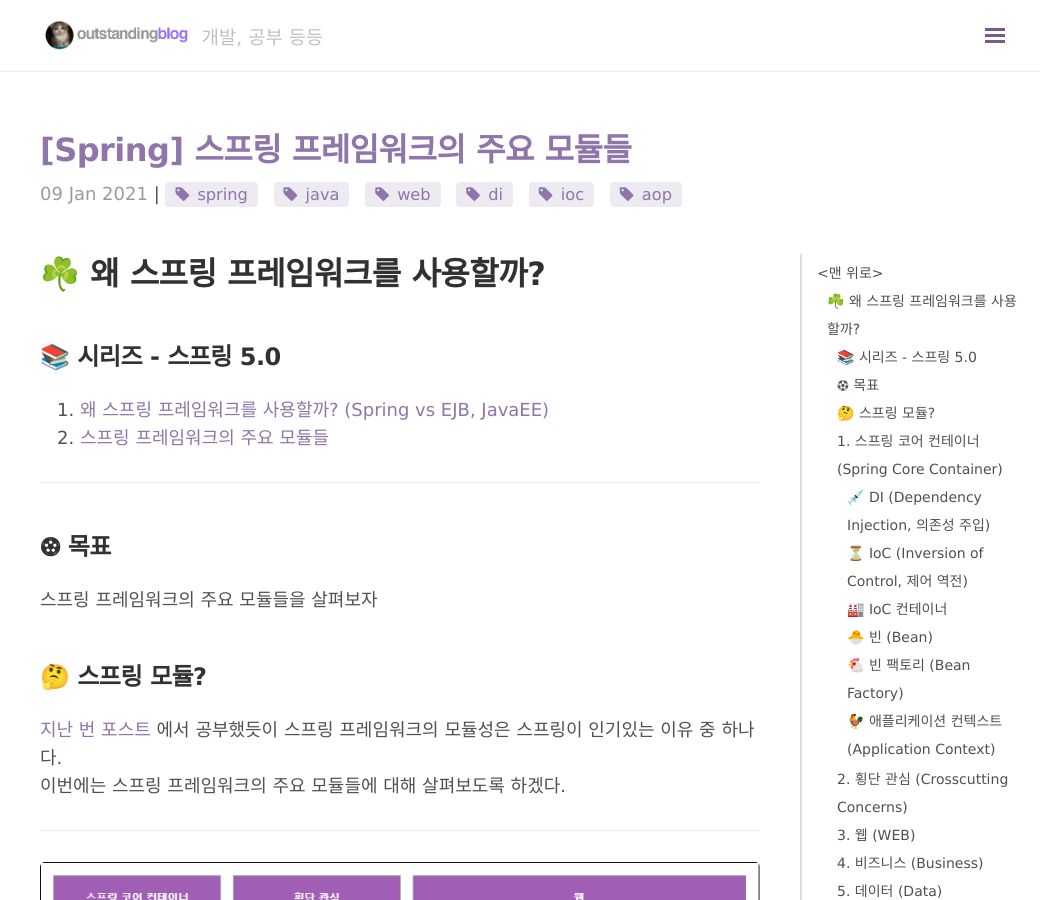
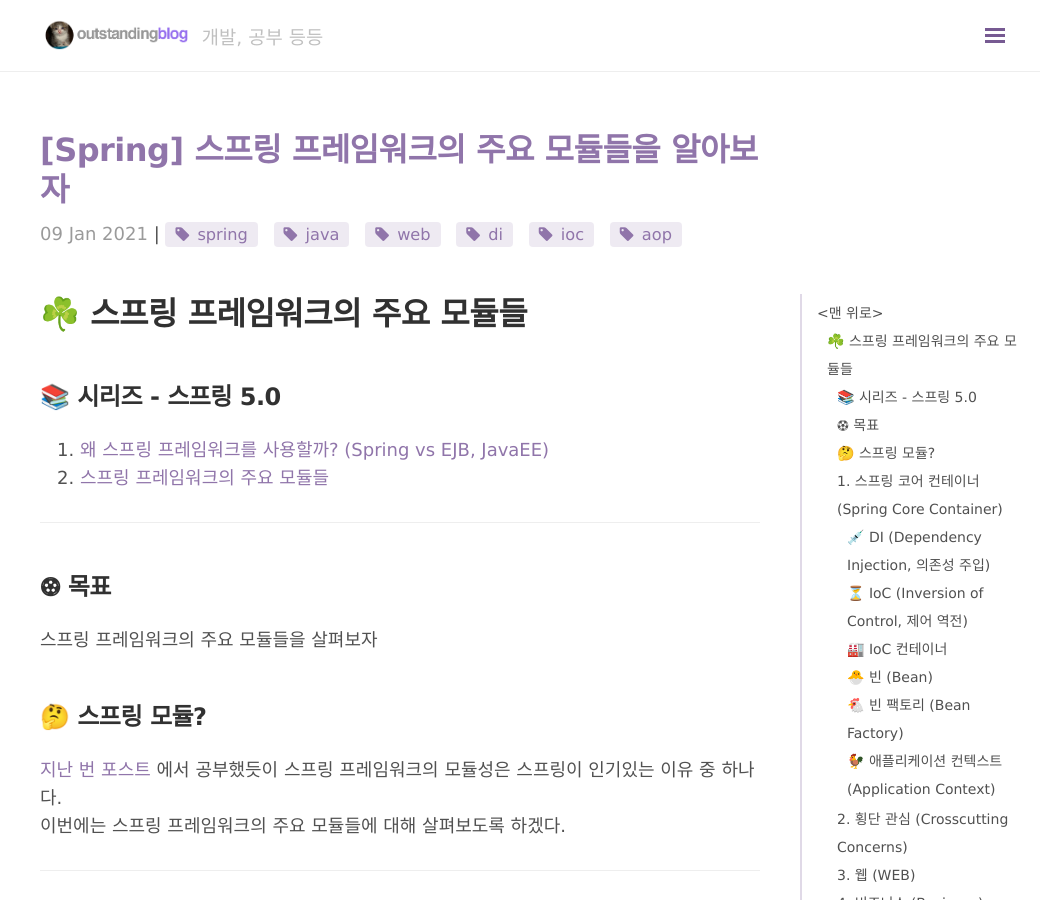
Before and after one commit to outstanding1301/outstanding1301.github.io, a Jekyll site: the page built from _posts/spring/2021-01-09-mastering-spring5-2.md, in a window 1280 px wide and 900 px high. Shown: the whole window, without its empty margins (240-1280 px from the left). Built offline with Jekyll 4.4.1, drawn with Linux system fonts in a browser that asks for light colours; nearby versions of some CDN libraries; some web fonts are replaced; comment, search, counter and statistics services are not loaded.

Commit message:
docs: h1 제목 수정

```diff
--- a/_posts/spring/2021-01-09-mastering-spring5-2.md
+++ b/_posts/spring/2021-01-09-mastering-spring5-2.md
@@ -1,12 +1,12 @@
 ---
 layout: post
-title: "[Spring] 스프링 프레임워크의 주요 모듈들"
+title: "[Spring] 스프링 프레임워크의 주요 모듈들을 알아보자"
 category: spring
 tags: [spring, java, web, di, ioc, aop]
 comments: true
 ---
 <!-- ![이미지](https://github.com/outstanding1301/outstanding1301.github.io/blob/master/imgs/spring/2021-01-09-mastering-spring5-2/이미지파일?raw=true) -->
-# ☘️ 왜 스프링 프레임워크를 사용할까?
+# ☘️ 스프링 프레임워크의 주요 모듈들
 
 ## 📚 시리즈 - 스프링 5.0
 1. [왜 스프링 프레임워크를 사용할까? (Spring vs EJB, JavaEE)](https://outstanding1301.github.io/spring/2021/01/08/mastering-spring5-1/)
```
